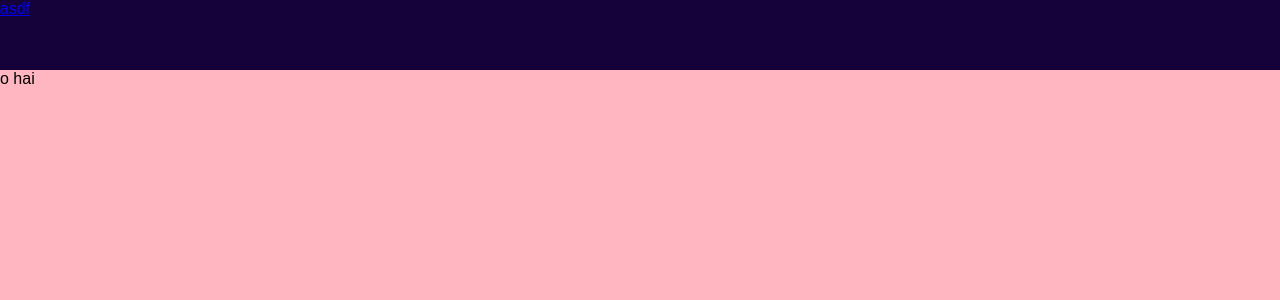
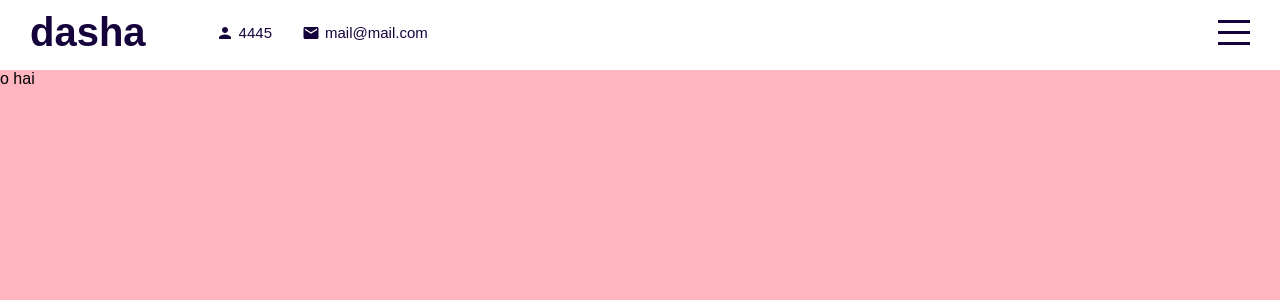
Before and after one commit to DashaDasha88/portfolio-one, a React (Create React App) app: page / in a window 1280 px wide. Shown: the top 300 px of the page. Built offline with nearby package versions, Linux system fonts and the light colour scheme; a web font is replaced by a local one.

Commit message:
add menu animation

```diff
--- a/package.json
+++ b/package.json
@@ -3,6 +3,8 @@
   "version": "0.1.0",
   "private": true,
   "dependencies": {
+    "@material-ui/core": "^4.11.4",
+    "@material-ui/icons": "^4.11.2",
     "@testing-library/jest-dom": "^5.14.1",
     "@testing-library/react": "^11.2.7",
     "@testing-library/user-event": "^12.8.3",
--- a/src/App.jsx
+++ b/src/App.jsx
@@ -1,4 +1,4 @@
-import React from 'react';
+import React, { useState } from 'react';
 import Intro from './components/intro/Intro';
 import Portfolio from './components/portfolio/Portfolio';
 import Topbar from './components/topbar/Topbar';
@@ -7,9 +7,11 @@
 import "./App.scss";
 
 const App = () => {
+  const [menuOpen, setMenuOpen] = useState(false);
+
   return (
     <div className="app">
-      <Topbar />
+      <Topbar menuOpen={menuOpen} setMenuOpen={setMenuOpen} />
       <div className="sections">
         <Intro />
         <Portfolio />
--- a/src/App.scss
+++ b/src/App.scss
@@ -7,6 +7,7 @@
     background-color: lightsalmon;
     position: relative;
     top: 70px;
+    scroll-behavior: smooth;
     scroll-snap-type: y mandatory;
     scrollback-width: none; //firefox
     &::-webkit-scrollbar{
--- a/src/components/topbar/Topbar.jsx
+++ b/src/components/topbar/Topbar.jsx
@@ -1,17 +1,34 @@
 import React from 'react';
 import "./topbar.scss";
+import PersonIcon from '@material-ui/icons/Person';
+import MailIcon from '@material-ui/icons/Mail';
 
-export default function Topbar() {
+export default function Topbar({ menuOpen, setMenuOpen }) {
   return (
-    <div className="topbar" id="topbar">
+    <div className={"topbar " + (menuOpen && "active")}>
       <div className="wrapper">
 
         <div className="left">
-          <a href="#intro">asdf</a>
+          <a href="#intro" className="logo">dasha</a>
+
+          <div className="itemContainer">
+            <PersonIcon className="icon" />
+            <span>4445</span>
+          </div>
+
+          <div className="itemContainer">
+            <MailIcon className="icon" />
+            <span>mail@mail.com</span>
+          </div>
+
         </div>
 
         <div className="right">
-
+          <div className="hamburger" onClick={() => setMenuOpen(!menuOpen)}>
+            <span className="line1"></span>
+            <span className="line2"></span>
+            <span className="line3"></span>
+          </div>
         </div>
 
       </div>
--- a/src/components/topbar/topbar.scss
+++ b/src/components/topbar/topbar.scss
@@ -3,8 +3,85 @@
 .topbar{
   width: 100%;
   height: 70px;
-  background-color: $mainColor;
+  background-color: white;
+  color: $mainColor;
   position: fixed;
   top: 0;
   z-index: 2;
+
+  .wrapper{
+    padding: 10px 30px;
+    display: flex;
+    align-items: center;
+    justify-content: space-between;
+
+    .left{
+      display: flex;
+      align-items: center;
+
+      .logo{
+        font-size: 40px;
+        font-weight: 700;
+        text-decoration: none;
+        color: inherit;
+        margin-right: 40px;
+      }
+
+      .itemContainer{
+        display: flex;
+        align-items: center;
+        margin-left: 30px;
+
+        .icon{
+          font-size: 18px;
+          margin-right: 5px;
+        }
+
+        span{
+          font-size: 15px;
+          font-weight: 500;
+        }
+      }
+
+    }
+
+    .right{
+      .hamburger{
+        width: 32px;
+        height: 25px;
+        display: flex;
+        flex-direction: column;
+        justify-content: space-between;
+
+        span{
+          width: 100%;
+          height: 3px;
+          background-color: $mainColor;
+          transform-origin: left;
+          transition: all 2s ease;
+        }
+      }
+    }
+  }
+
+  &.active{
+    background-color: $mainColor;
+    color: white;
+
+    .hamburger{
+      span{
+        &:first-child{
+          background-color: white;
+          transform: rotate(45deg);
+        }
+        &:nth-child(2){
+
+        }
+        &:last-child{
+          background-color: white;
+          transform: rotate(-45deg);
+        }
+      }
+    }
+  }
 }
```
Also changed, not shown: 1 other file (tests, documents, lock files or other folders).
